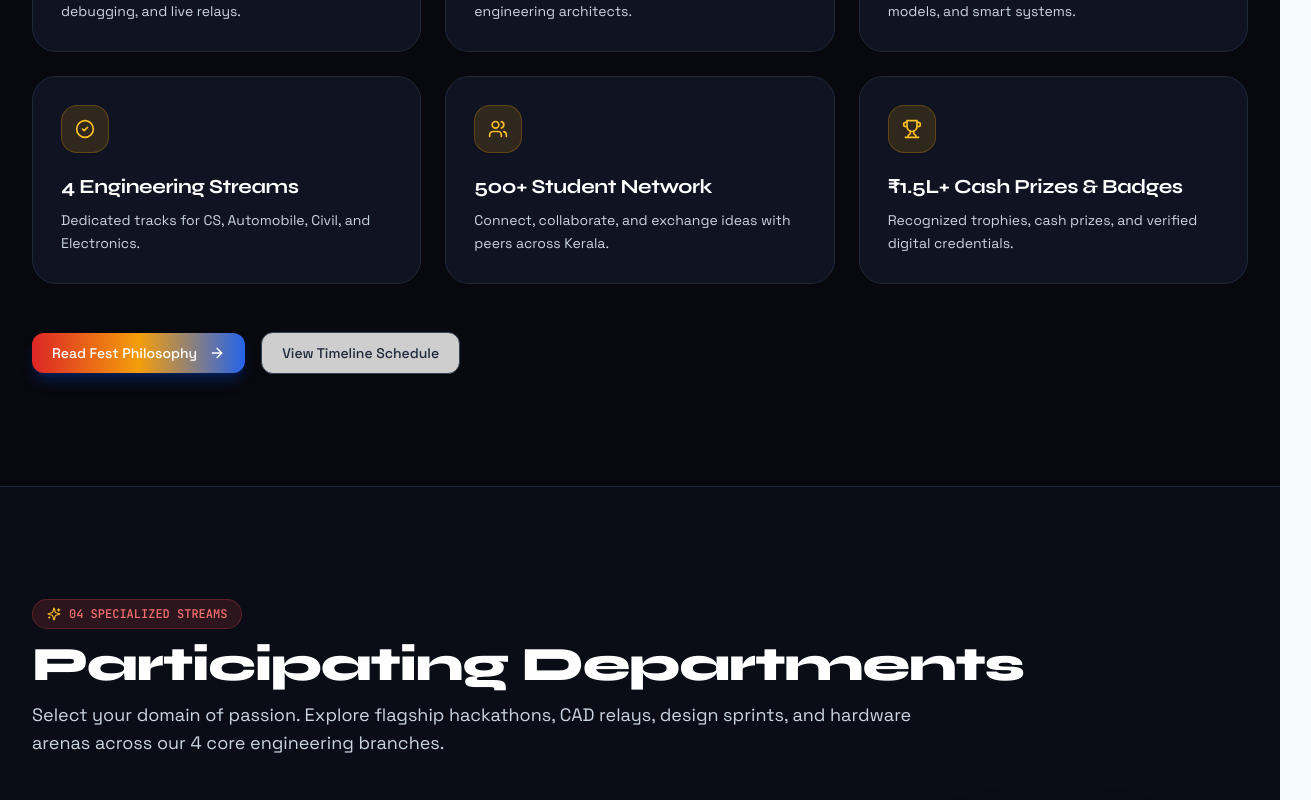
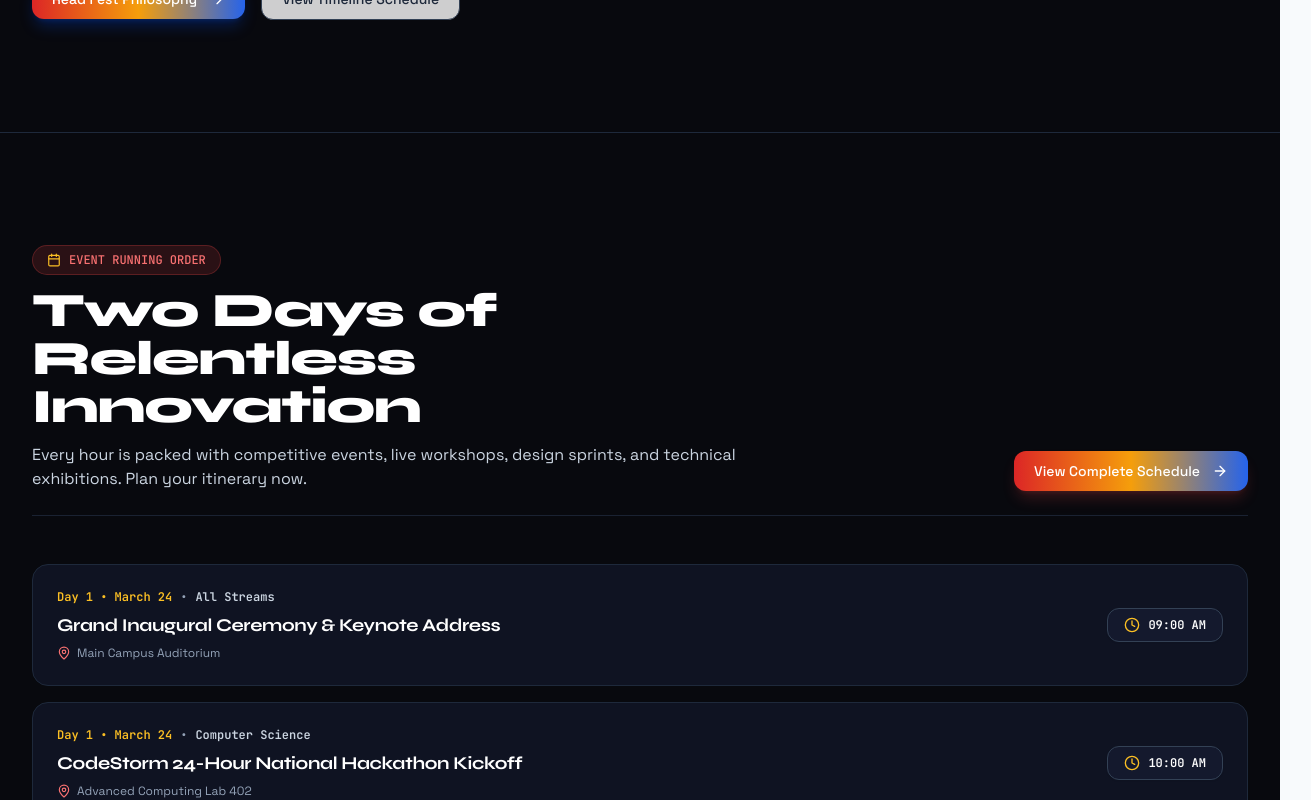
Before and after one commit to hrishikesh-io/venovation26, a React (Vite) app: page / in a window 1280 px wide. Shown: the part 1700-2500 px from the top of the page, 1311 px wide, since content can reach past the window. Built offline with nearby package versions, Linux system fonts and the light colour scheme; no server answers; the database is empty.

Commit message:
refactor(home): remove stats section and department cards from homepage, fix event running order text-card overlap

```diff
--- a/src/components/home/SchedulePreview.tsx
+++ b/src/components/home/SchedulePreview.tsx
@@ -43,30 +43,31 @@ export const SchedulePreview: React.FC = () => {
   ];
 
   return (
-    <section className="py-20 sm:py-28 bg-[#08090E] border-t border-slate-800 text-white">
-      <div className="max-w-7xl mx-auto px-4 sm:px-6 lg:px-8">
-        <div className="grid grid-cols-1 lg:grid-cols-12 gap-12 items-center">
-          <div className="lg:col-span-5 space-y-5">
-            <div className="inline-flex items-center gap-2 px-3 py-1 rounded-full bg-red-500/15 text-red-400 text-xs font-mono font-medium border border-red-500/25">
+    <section className="py-20 sm:py-28 bg-[#08090E] border-t border-slate-800 text-white relative overflow-hidden">
+      <div className="max-w-7xl mx-auto px-4 sm:px-6 lg:px-8 relative z-10">
+        {/* Section Header: Structured with zero overlapping of text and cards */}
+        <div className="flex flex-col lg:flex-row lg:items-end justify-between gap-6 mb-12 pb-6 border-b border-slate-800/80">
+          <div className="max-w-3xl space-y-3">
+            <div className="inline-flex items-center gap-2 px-3.5 py-1.5 rounded-full bg-red-500/15 text-red-400 text-xs font-mono font-medium border border-red-500/25">
               <Calendar className="h-3.5 w-3.5 text-amber-400" />
               <span>EVENT RUNNING ORDER</span>
             </div>
 
-            {/* Single Line Heading */}
-            <h2 className="font-display text-3xl sm:text-4xl lg:text-5xl font-black tracking-tight text-white whitespace-nowrap">
-              Two Days of Relentless Innovation.
+            <h2 className="font-display text-2xl sm:text-4xl lg:text-5xl font-black tracking-tight text-white leading-tight">
+              Two Days of Relentless Innovation
             </h2>
 
-            <p className="text-slate-300 text-base leading-relaxed">
+            <p className="text-slate-300 text-sm sm:text-base leading-relaxed">
               Every hour is packed with competitive events, live workshops, design sprints, and technical exhibitions. Plan your itinerary now.
             </p>
+          </div>
 
-            <div className="pt-2">
+          <div className="shrink-0 pt-2 lg:pt-0">
             <Link to="/schedule">
               <Button
                 variant="primary"
                 size="md"
-                  className="bg-gradient-to-r from-red-600 via-amber-500 to-blue-600 hover:brightness-110 text-white font-bold"
+                className="bg-gradient-to-r from-red-600 via-amber-500 to-blue-600 hover:brightness-110 text-white font-bold whitespace-nowrap shadow-lg shadow-red-500/20"
                 rightIcon={<ArrowRight className="h-4 w-4 ml-1" />}
               >
                 View Complete Schedule
@@ -75,41 +76,50 @@ export const SchedulePreview: React.FC = () => {
           </div>
         </div>
 
-          <div className="lg:col-span-7 space-y-3">
+        {/* Schedule Cards List: Clean full-width stacked list with clear margins */}
+        <div className="space-y-4">
           {scheduleItems.map((item, idx) => (
             <div
               key={idx}
-                className="group relative overflow-hidden rounded-2xl bg-[#0F1322] border border-slate-800 p-4 sm:p-5 transition-all duration-500 ease-out hover:-translate-y-1.5 hover:scale-[1.01] hover:border-transparent hover:shadow-xl hover:shadow-blue-500/30 flex flex-col sm:flex-row sm:items-center justify-between gap-3 cursor-pointer"
+              className="group relative overflow-hidden rounded-2xl bg-[#0F1322] border border-slate-800 p-5 sm:p-6 transition-all duration-500 ease-out hover:-translate-y-1.5 hover:scale-[1.01] hover:border-transparent hover:shadow-2xl hover:shadow-blue-500/30 flex flex-col sm:flex-row sm:items-center justify-between gap-4 cursor-pointer"
             >
               {/* Same Unified Catchy Electric Blue Gradient Overlay on hover */}
               <div className="absolute inset-0 bg-gradient-to-br from-[#0052FF] via-[#0047E0] to-[#002FA7] opacity-0 transition-opacity duration-500 ease-out group-hover:opacity-100 pointer-events-none" />
 
-                <div className="relative z-10 space-y-1">
+              {/* Event Info Details */}
+              <div className="relative z-10 space-y-1.5 min-w-0 flex-1">
                 <div className="flex items-center gap-2 text-xs font-mono text-slate-400 group-hover:text-white/80 transition-colors duration-300">
                   <span className="text-amber-400 group-hover:text-white font-bold" dangerouslySetInnerHTML={{ __html: item.day }} />
                   <span>&bull;</span>
                   <span className="text-slate-300 group-hover:text-white font-semibold">{item.dept}</span>
                 </div>
-                  <h4 className="font-display font-bold text-base text-white group-hover:text-white transition-colors duration-300">
+
+                <h3 className="font-display font-bold text-base sm:text-lg text-white group-hover:text-white transition-colors duration-300">
                   {item.title}
-                  </h4>
+                </h3>
+
                 <div className="flex items-center gap-1.5 text-xs text-slate-400 group-hover:text-white/80 transition-colors duration-300">
-                    <MapPin className="h-3.5 w-3.5 text-red-400 group-hover:text-white/80" />
-                    <span>{item.venue}</span>
+                  <MapPin className="h-3.5 w-3.5 text-red-400 group-hover:text-white shrink-0" />
+                  <span className="truncate">{item.venue}</span>
                 </div>
               </div>
 
+              {/* Time Pill Badge */}
               <div className="relative z-10 sm:text-right shrink-0">
-                  <div className="inline-flex items-center gap-1.5 px-3 py-1.5 rounded-lg bg-slate-900 group-hover:bg-white/20 border border-slate-700 group-hover:border-white/30 text-xs font-mono font-bold text-white shadow-sm transition-all duration-300">
-                    <Clock className="h-3.5 w-3.5 text-amber-400 group-hover:text-white" />
+                <div className="inline-flex items-center gap-2 px-4 py-2 rounded-xl bg-[#14192D] group-hover:bg-white/20 border border-slate-700 group-hover:border-white/30 text-xs font-mono font-bold text-white shadow-sm transition-all duration-300">
+                  <Clock className="h-4 w-4 text-amber-400 group-hover:text-white" />
                   <span>{item.time}</span>
                 </div>
+              </div>
+
+              {/* Corner accent */}
+              <div className="absolute bottom-0 right-0 h-8 w-8 overflow-hidden pointer-events-none opacity-40 group-hover:opacity-90 transition-opacity duration-300">
+                <div className="absolute bottom-[-10px] right-[-10px] h-6 w-6 border-b-2 border-r-2 border-amber-500 group-hover:border-white transition-colors duration-300"></div>
               </div>
             </div>
           ))}
         </div>
       </div>
-      </div>
     </section>
   );
 };
--- a/src/pages/HomePage.tsx
+++ b/src/pages/HomePage.tsx
@@ -1,46 +1,26 @@
-import React, { useEffect, useState } from 'react';
+import React from 'react';
 import { HeroSection } from '../components/home/HeroSection';
-import { StatsSection } from '../components/home/StatsSection';
 import { AboutSection } from '../components/home/AboutSection';
-import { DepartmentCards } from '../components/home/DepartmentCards';
 import { SchedulePreview } from '../components/home/SchedulePreview';
 import { VenuePreview } from '../components/home/VenuePreview';
 import { CollegeLocation } from '../components/home/CollegeLocation';
-import { storageService } from '../lib/storage';
-import { Department } from '../types';
 
 export const HomePage: React.FC = () => {
-  const [departments, setDepartments] = useState<Department[]>([]);
-
-  useEffect(() => {
-    async function loadData() {
-      const depts = await storageService.getDepartments();
-      setDepartments(depts);
-    }
-    loadData();
-  }, []);
-
   return (
-    <div className="min-h-screen">
+    <div className="min-h-screen bg-[#08090E] text-white">
       {/* Section 1: Hero Section with Interactive SPARK Sliding Puzzle on the Right */}
       <HeroSection />
 
-      {/* Section 2: Numbers & Impact */}
-      <StatsSection />
-
-      {/* Section 3: Vision & About */}
+      {/* Vision & About Fest Philosophy */}
       <AboutSection />
 
-      {/* Section 4: 4 Department Cards */}
-      <DepartmentCards departments={departments} />
-
-      {/* Section 6: 2-Day Timeline Schedule Preview */}
+      {/* 2-Day Timeline Schedule Running Order */}
       <SchedulePreview />
 
-      {/* Section 8: Transit & Logistics Preview */}
+      {/* Transit & Logistics Preview */}
       <VenuePreview />
 
-      {/* Section 9: College Location (above footer) */}
+      {/* College Location & Map */}
       <CollegeLocation />
     </div>
   );
```
Lines whose indentation alone changed are shown as unchanged.
